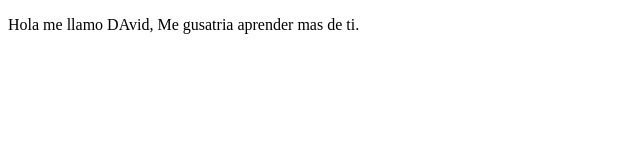
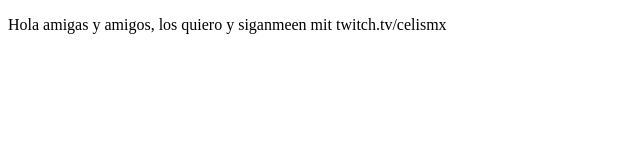
Before and after one commit to Frossting/proyectoDemoCursoPrework, a plain HTML site: page index.html in a window 1280 px wide. Shown: the whole page, without its empty margins (0-640 px from the left). Drawn offline with Linux system fonts and the light colour scheme.

Commit message:
cambios agregamos sitio de twitch

```diff
--- a/index.html
+++ b/index.html
@@ -8,7 +8,7 @@
 </head>
 <body>
         <p>
-            Hola me llamo DAvid, Me gusatria aprender mas de ti.
+            Hola amigas y amigos, los quiero y siganmeen mit twitch.tv/celismx
         </p>
 </body>
 </html>
```
